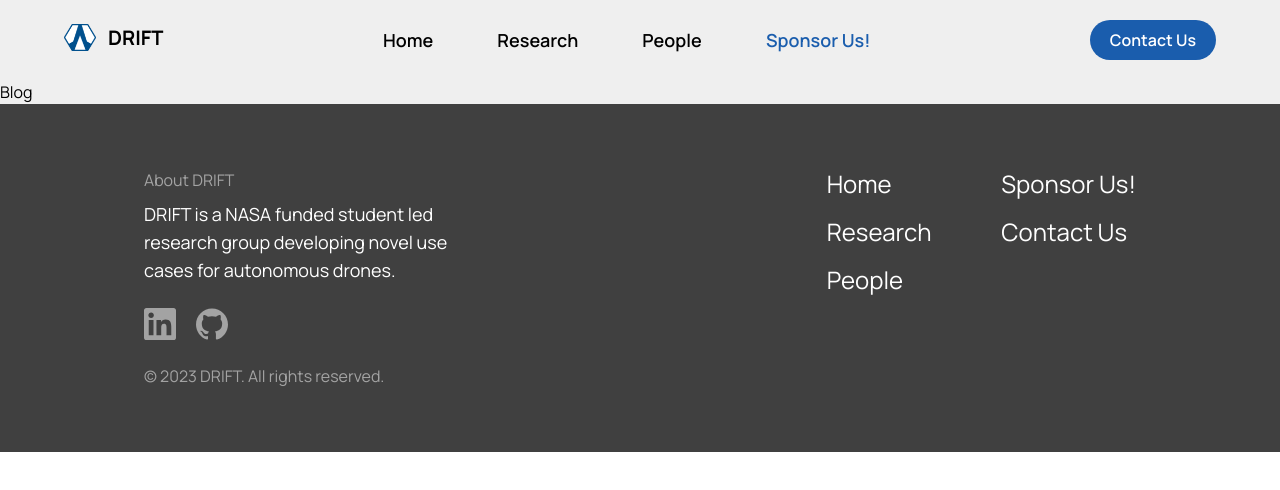
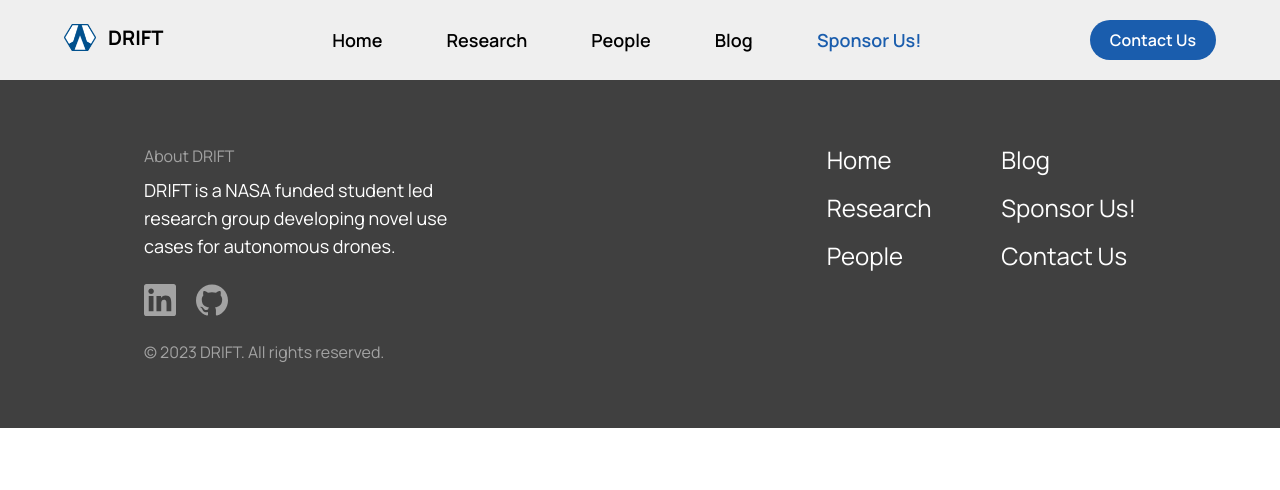
Before and after one commit to team-drift/teamdrift.org, a Next.js app: page /blog in a window 1280 px wide. Shown: the top 490 px of the page. Built offline with nearby package versions, Linux system fonts and the light colour scheme.

Commit message:
Add blog

```diff
--- a/src/components/footer.js
+++ b/src/components/footer.js
@@ -35,12 +35,12 @@ export default function Footer() {
                         <Link href='/people' className="hover:underline">
                             People
                         </Link>
+                        <Link href='/blog' className="hover:underline">
+                            Blog
+                        </Link>
                         <Link href='/sponsors' className="hover:underline">
                             Sponsor Us!
                         </Link>
-                        {/* <Link href='/blog' className="hover:underline">
-                            Blog
-                        </Link> */}
                         <Link href='/contact' className="hover:underline">
                             Contact Us
                         </Link>
@@ -60,12 +60,12 @@ export default function Footer() {
                     <Link href='/people' className="hover:underline">
                         People
                     </Link>
+                    <Link href='/blog' className="hover:underline">
+                        Blog
+                    </Link>
                     <Link href='/sponsors' className="hover:underline">
                         Sponsor Us!
                     </Link>
-                    {/* <Link href='/blog' className="hover:underline">
-                        Blog
-                    </Link> */}
                     <Link href='/contact' className="hover:underline">
                         Contact Us
                     </Link>
--- a/src/components/header.js
+++ b/src/components/header.js
@@ -34,12 +34,12 @@ export default function Header() {
                     <Link href='/people'>
                         People
                     </Link>
+                    <Link href='/blog'>
+                        Blog
+                    </Link>
                     <Link href='/sponsors' className={`${styles.zoomAnimation} text-blue`}>
                     Sponsor Us!
                     </Link>
-                    {/* <Link href='/blog'>
-                        Blog
-                    </Link> */}
                 </div>
 
                 <Link href='/contact' className="hidden lg:block bg-blue font-semibold text-white px-5 py-2 rounded-full">
--- a/src/pages/blog.js
+++ b/src/pages/blog.js
@@ -3,7 +3,6 @@ import Head from 'next/head'
 export default function Blog() {
     return (
         <>
-
             <Head>
                 <title>Blog</title>
                 <meta name="description" content="Generated by create next app" />
@@ -12,10 +11,16 @@ export default function Blog() {
 
             <main className='bg-light-gray'>
                 <h1 className=''>
-                    Blog
                 </h1>
+                <div
+                    dangerouslySetInnerHTML={{
+                        __html: `
+                            <div class='sk-ww-linkedin-page-post' data-embed-id='211783'></div>
+                            <script src='https://widgets.sociablekit.com/linkedin-page-posts/widget.js' async defer></script>
+                        `
+                    }}
+                />
             </main>
-
         </>
     )
 }
```
